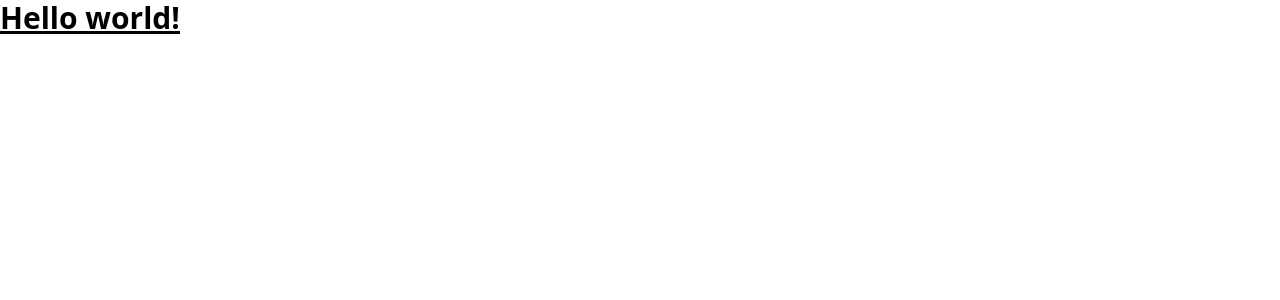
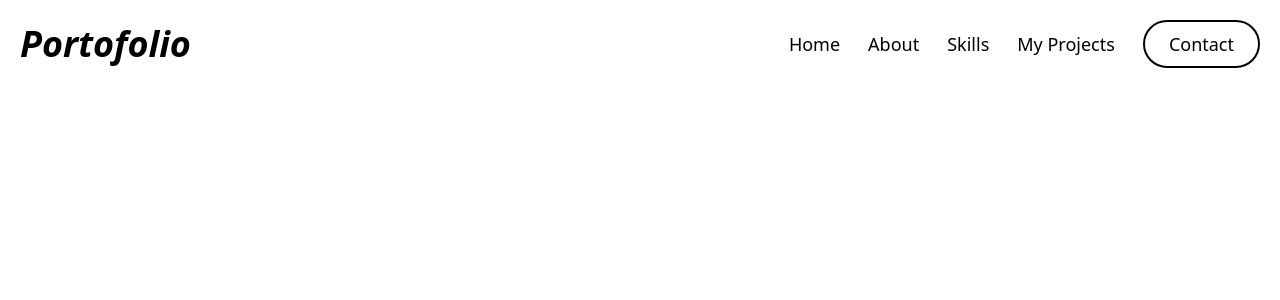
Before and after one commit to AldiMusneldi/personal-portofolio, a React (Vite) app: page / in a window 1280 px wide. Shown: the top 300 px of the page. Built offline with nearby package versions, Linux system fonts and the light colour scheme.

Commit message:
feat(nav): add responsive navbar component

```diff
--- a/src/App.jsx
+++ b/src/App.jsx
@@ -1,14 +1,15 @@
 import { React, useEffect } from "react";
 import Aos from "aos";
 import "aos/dist/aos.css";
+import NavBar from "./components/NavBar";
 function App() {
   useEffect(() => {
     Aos.init({ duration: 2000 });
   }, []);
   return (
-    <>
-      <h1 class="text-3xl font-bold underline">Hello world!</h1>
-    </>
+    <main className="bg-gray-950">
+      <NavBar />
+    </main>
   );
 }
 
--- /dev/null
+++ b/src/components/Navbar.jsx
@@ -0,0 +1,76 @@
+import { React, useState } from "react";
+import { FiMenu, FiX } from "react-icons/fi";
+
+export default function NavBar() {
+  const [isOpen, setIsOpen] = useState(false);
+  const NavbarLinks = [
+    { id: 1, name: "Home", href: "#home" },
+    { id: 2, name: "About", href: "#about" },
+    { id: 3, name: "Skills", href: "#skills" },
+    { id: 4, name: "My Projects", href: "#projects" },
+  ];
+  return (
+    <header
+      className="fixed top-0 left-0 w-full z-20 text-black"
+      data-aos="fade-up"
+      data-aos-delay="300"
+    >
+      <div className="container mx-auto flex items-center justify-between p-5">
+        {/* Logo */}
+        <a href="#home " className="text-4xl font-bold italic text-black">
+          Portofolio
+        </a>
+        {/* Mobile Menu Button */}
+        <button
+          className="md:hidden focus:outline-none"
+          onClick={() => setIsOpen(!isOpen)}
+        >
+          <FiMenu className="w-8 h-8 text-black" />
+        </button>
+        {/* Dekstop Navigation */}
+        <nav className="hidden md:flex items-center space-x-7">
+          {NavbarLinks.map((link) => (
+            <a
+              key={link.id}
+              href={link.href}
+              className="hover:text-gray-200 text-lg"
+            >
+              {link.name}
+            </a>
+          ))}
+          <button className="inline-flex text-black border-2 py-2 px-6 focus:outline-none hover:bg-purple-800 rounded-full text-lg">
+            {""}
+            Contact{""}
+          </button>
+        </nav>
+      </div>
+      {/* Mobile Navigation */}
+      <div
+        className={`${
+          isOpen ? "block" : "hidden"
+        } md:hidden bg-[#801b9c] absolute top-0 left-0 w-full h-screen flex flex-col items-center justify-center space-y-8 pt-16`}
+      >
+        {/* Close Button */}
+        <button
+          className="absolute top-5 right-5 text-black"
+          onClick={() => setIsOpen(false)}
+        >
+          <FiX className="w-8 h-8" />
+        </button>
+        {/* Mobile Navigation */}
+        {NavbarLinks.map((link) => (
+          <a
+            key={link.id}
+            href={link.link}
+            className="text-lg text-black hover:text-gray-300"
+            onClick={() => setIsOpen(false)}
+          >
+            {link.name}
+          </a>
+        ))}
+        {/* Contact Button */}
+        <button className="inline-flex text-black border-2 py-2 px-6 focus:outline-none hover:bg-purple-800 rounded-full text-lg"></button>
+      </div>
+    </header>
+  );
+}
```
